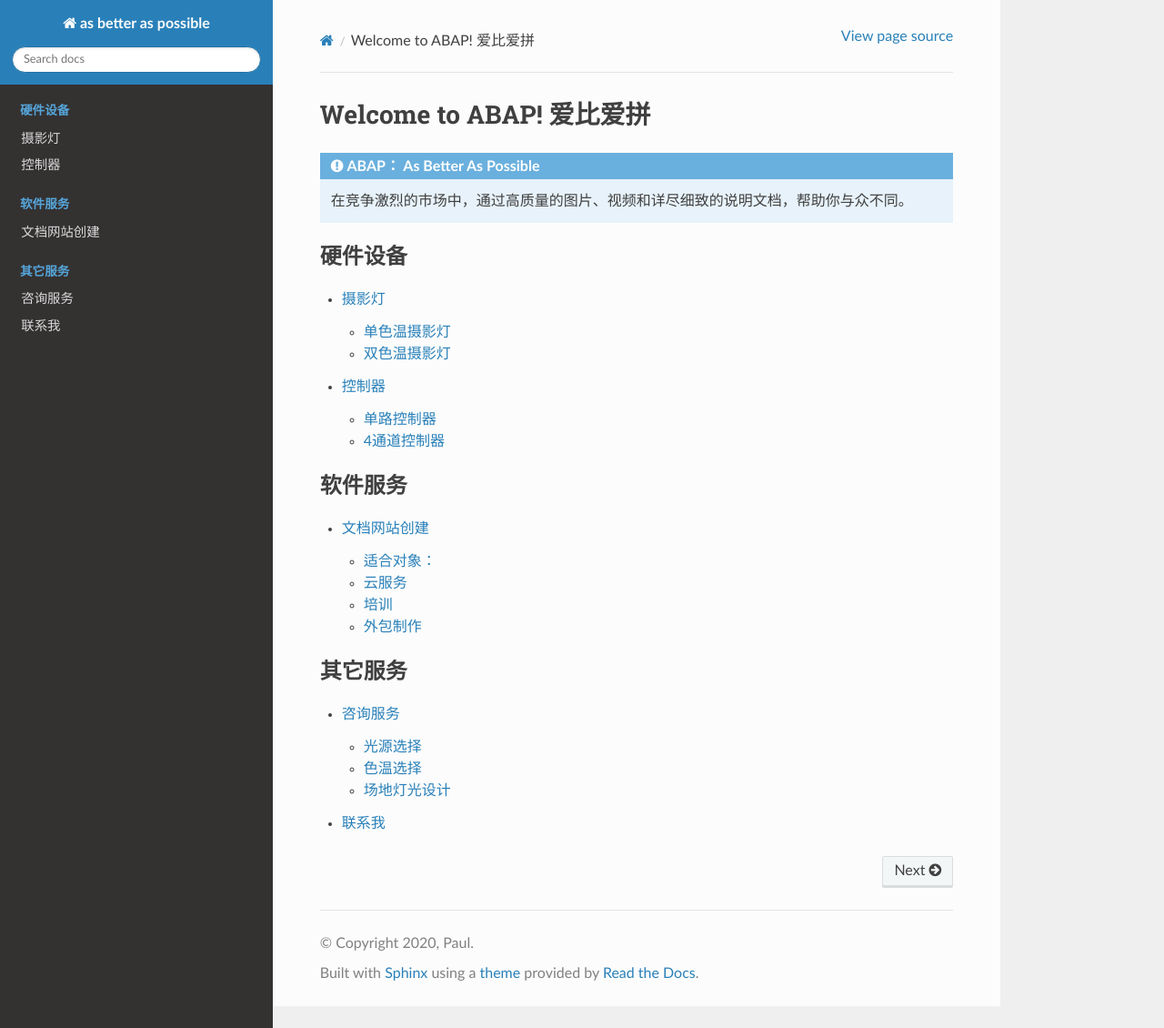
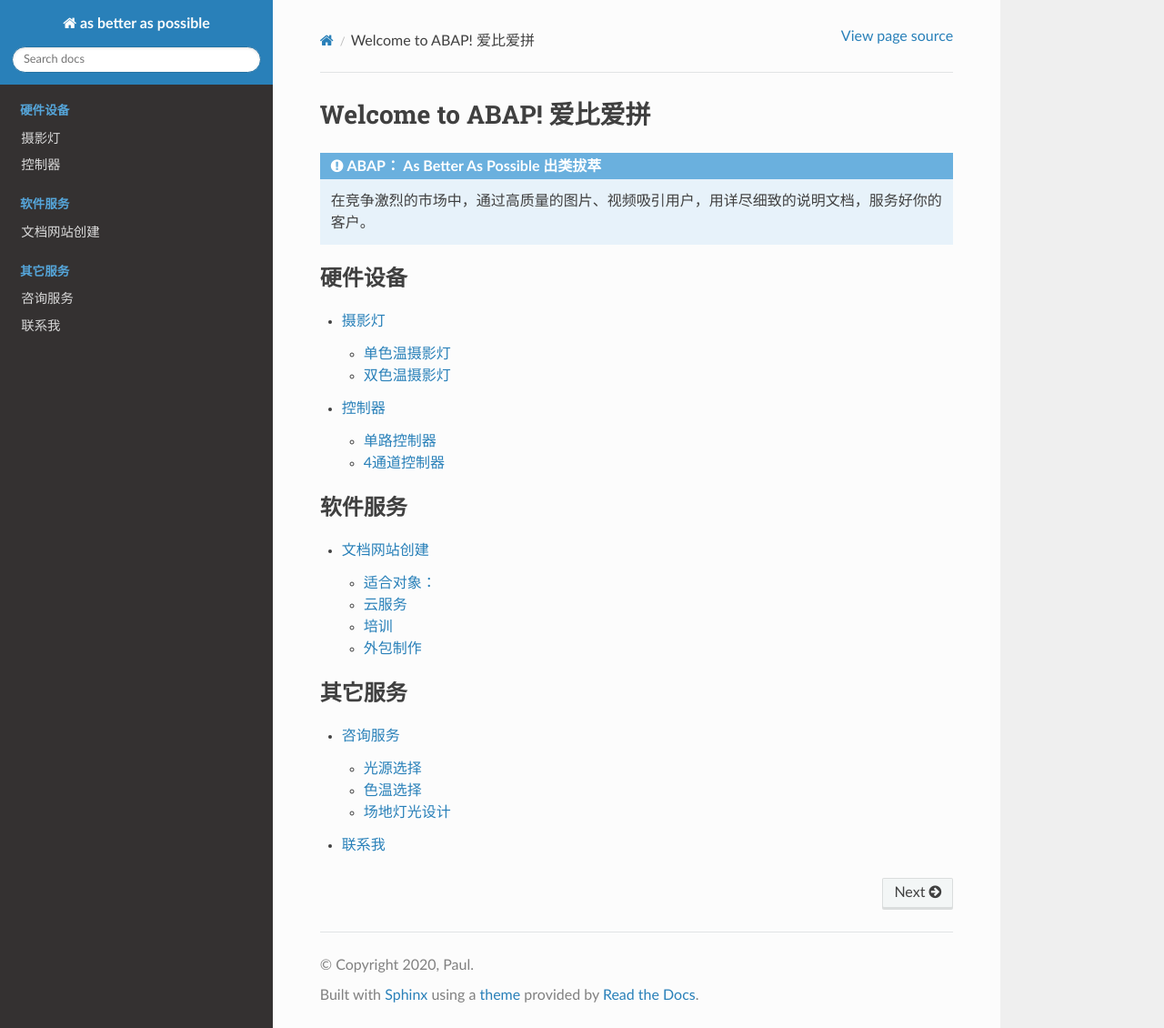
Before and after one commit to paultang/abapweb, a Sphinx documentation site: the page built from source/index.rst, in a window 1280 px wide and 1130 px high. Shown: the whole window at 91% size. Built offline with Sphinx 7.4.7 and the Read the Docs theme 2.0.0, drawn with Linux system fonts in a browser that asks for light colours.

Commit message:
Update index.rst

```diff
--- a/source/index.rst
+++ b/source/index.rst
@@ -6,9 +6,9 @@
 Welcome to ABAP! 爱比爱拼
 =========================
 
-.. admonition:: ABAP： As Better As Possible
+.. admonition:: ABAP： As Better As Possible 出类拔萃
 
-    在竞争激烈的市场中，通过高质量的图片、视频和详尽细致的说明文档，帮助你与众不同。
+    在竞争激烈的市场中，通过高质量的图片、视频吸引用户，用详尽细致的说明文档，服务好你的客户。
 
 
 .. toctree::
```
